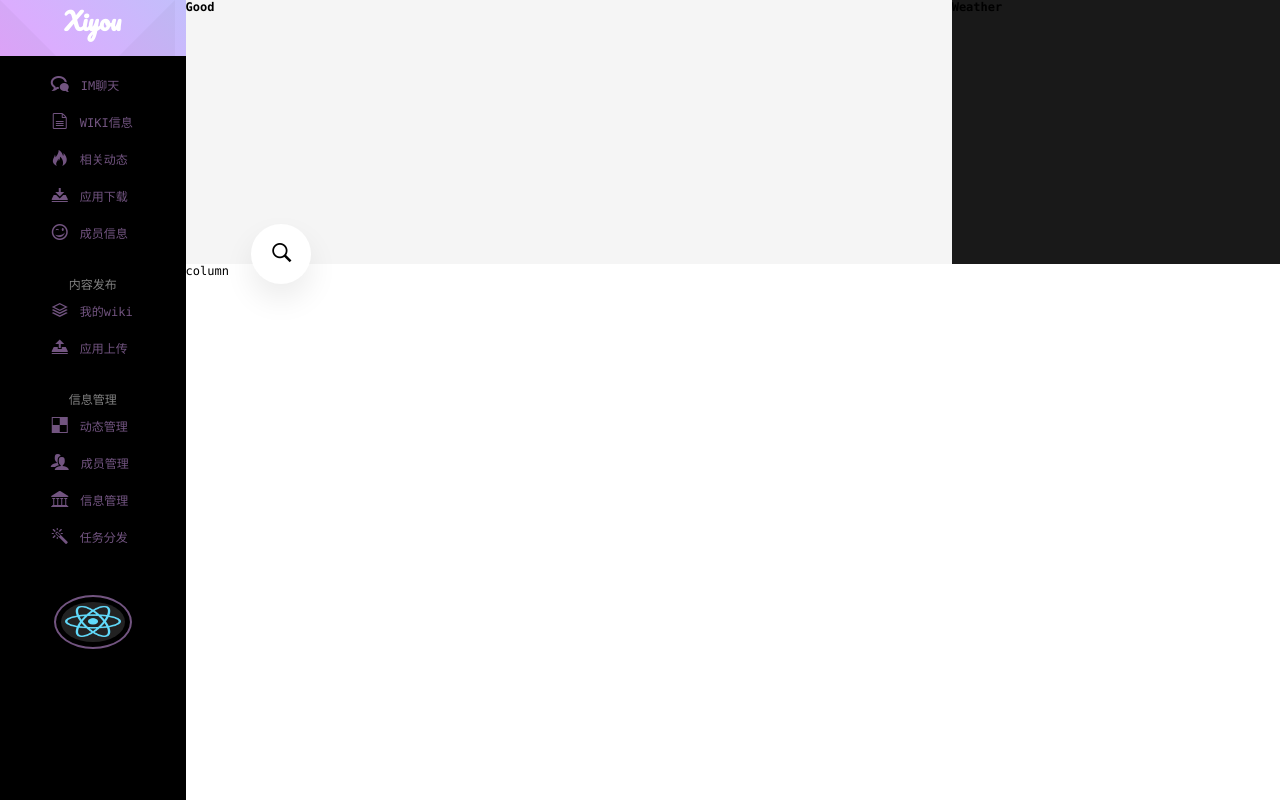
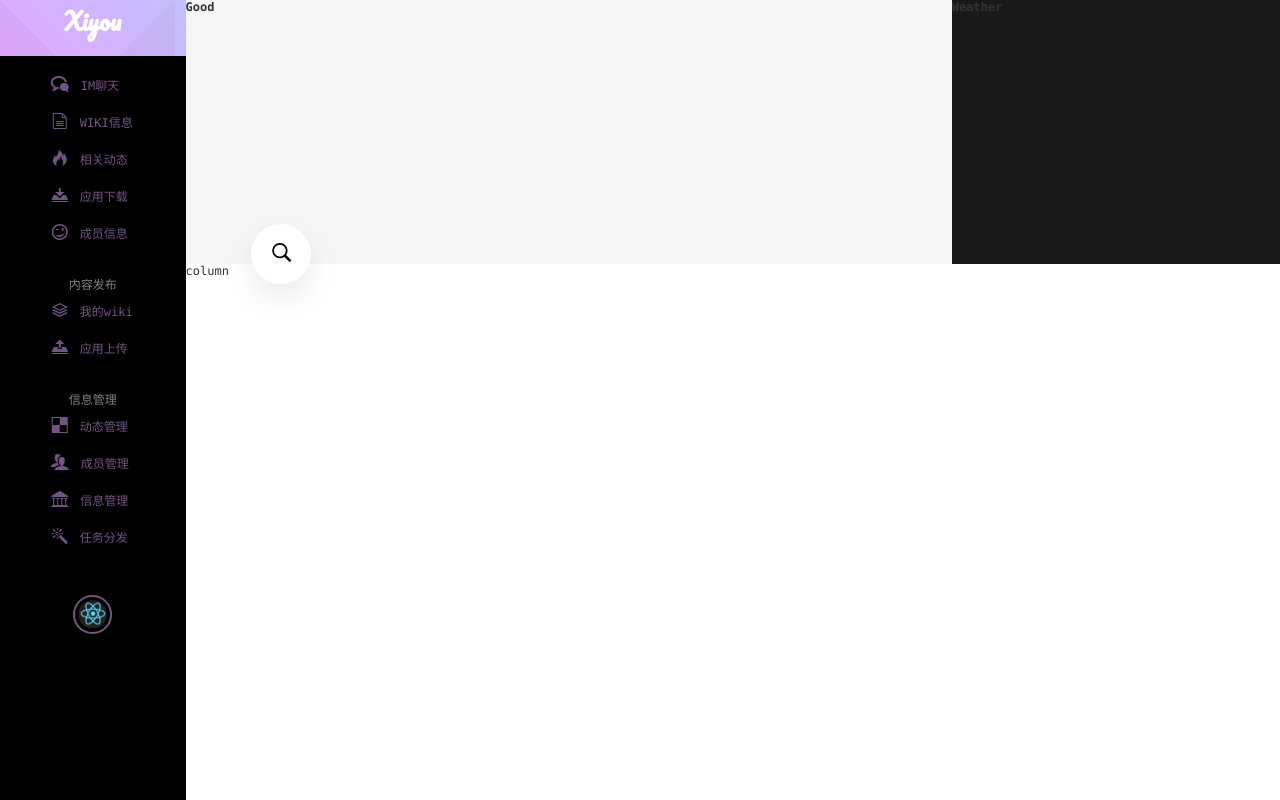
Before and after one commit to Pandapm/IM, a React app: page /menu in a window 1280 px wide. Built offline with nearby package versions, Linux system fonts and the light colour scheme.

Commit message:
add Main

```diff
--- a/package.json
+++ b/package.json
@@ -27,11 +27,12 @@
     "react-dom": "^16.2.0",
     "react-router": "^4.2.0",
     "react-router-dom": "^4.2.2",
+    "react-transition-group": "^2.2.1",
     "source-map-loader": "^0.2.1",
     "style-loader": "^0.20.2",
     "sw-precache-webpack-plugin": "0.11.4",
     "ts-jest": "^22.4.1",
-    "ts-loader": "^4.0.1",
+    "ts-loader": "^2.3.7",
     "tslint": "^5.7.0",
     "tslint-loader": "^3.5.3",
     "tslint-react": "^3.2.0",
--- a/src/App.tsx
+++ b/src/App.tsx
@@ -1,42 +1,8 @@
 import * as React from 'react';
-import { Route, BrowserRouter as Router, Switch } from 'react-router-dom';
 import MenuList from './components/menuList';
-import Login from './components/login';
 
 const App = () => {
-    type IRoute = {
-        link: string,
-        exact?: boolean,
-        icon?: string,
-        component?: any,
-        subRoutes?: Array<IRoute>
-    };
-
-    const appPage: Array<IRoute> = [
-        {
-            link: '/login',
-            component: Login,
-        },
-        {
-            link: '/menu',
-            component: MenuList,
-        }
-    ];
-    return (
-        <Router>
-            <Switch>
-                {
-                    appPage.map((item, index) => (
-                        <Route
-                            key={index}
-                            path={item.link}
-                            component={item.component}
-                        />
-                    ))
-                }
-            </Switch>
-        </Router>
-    );
+    return <MenuList />;
 };
 
 export default App;
--- /dev/null
+++ b/src/components/Main/index.tsx
@@ -0,0 +1,34 @@
+import * as React from 'react';
+import {
+    Switch,
+    Route,
+} from 'react-router-dom';
+
+import { menuList, menuFeature, infoFeature } from '../../common/data';
+import Home from '../Home';
+import './style.less';
+
+const Main = () => (
+    <div className="menu-content">
+        <Switch>
+            <Route exact={true} path="/menu" component={Home} />
+            {
+                menuList.map(item => (
+                    <Route path={item.link} component={Home} />
+                ))
+            }
+            {
+                menuFeature.map(item => (
+                    <Route path={item.link} component={Home} />
+                ))
+            }
+            {
+                infoFeature.map(item => (
+                    <Route path={item.link} component={Home} />
+                ))
+            }
+        </Switch>
+    </div>
+);
+
+export default Main;
--- /dev/null
+++ b/src/components/Main/style.less
@@ -0,0 +1,4 @@
+.menu-content {
+    overflow: hidden;
+    color: #333;
+}
--- a/src/components/menuList/index.tsx
+++ b/src/components/menuList/index.tsx
@@ -1,16 +1,13 @@
 import * as React from 'react';
 import { NavLink } from 'react-router-dom';
 
-import { menuList, menuFeature, infoFeature } from './data';
+import { menuList, menuFeature, infoFeature } from '../../common/data';
 import Menu from './menu';
-
-import Home from '../Home/index';
+import Main from '../Main';
 import './style.less';
 const logo = require('./favicon.png');
 
-class MenuList extends React.Component {
-    render() {
-        return (
+const MenuList = () => (
     <div className="menu-wrapper">
         <div className="menu-aside">
             <div className="menu-aside-header">
@@ -34,12 +31,8 @@ class MenuList extends React.Component {
                 <img src={logo} />
             </div>
         </div>
-                <div className="menu-content">
-                    <Home />
-                </div>
+        <Main />
     </div>
 );
-    }
-}
 
 export default MenuList;
--- a/src/components/menuList/style.less
+++ b/src/components/menuList/style.less
@@ -122,17 +122,12 @@
             text-align: center;
 
             > img {
-                width: 5vw;
-                height: 5vh;
+                width: 3.5rem;
+                height: 3.5rem;
                 border: 2px solid @opacityEnd;
                 border-radius: 50%;
-                padding: 5px;
+                padding: 0.42rem;
             }
         }
     }
-
-    .menu-content {
-        overflow: hidden;
-        color: #000;
-    }
 }
--- a/src/index.tsx
+++ b/src/index.tsx
@@ -1,12 +1,17 @@
 import * as React from 'react';
 import * as ReactDOM from 'react-dom';
+import {
+    BrowserRouter
+} from 'react-router-dom';
 
 import App from './App';
 import registerServiceWorker from './registerServiceWorker';
 import './common/style.less';
 
 ReactDOM.render(
-    <App />,
+    <BrowserRouter>
+        <App />
+    </BrowserRouter>,
     document.getElementById('root') as HTMLElement
 );
 registerServiceWorker();
```
Also changed, not shown: src/common/data.ts (renamed from src/components/menuList/data.ts), 2 other files (tests, documents, lock files or other folders). Lines whose indentation alone changed are shown as unchanged.
